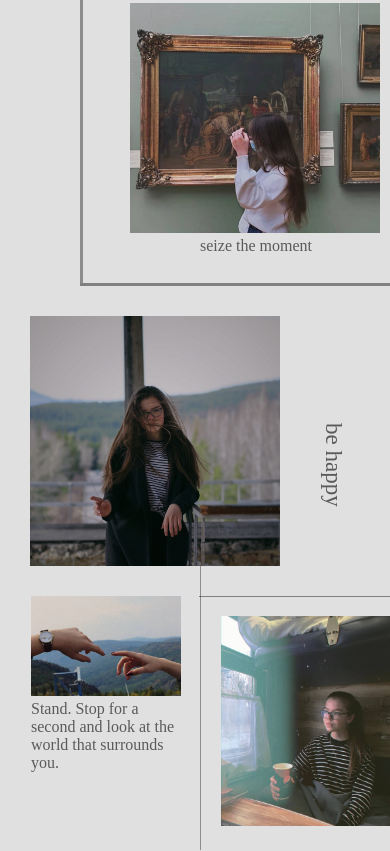
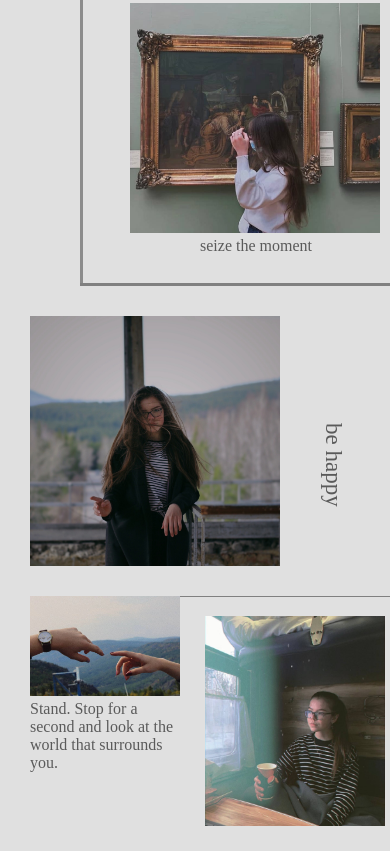
Before and after one commit to Rezolon/Alena_happy_birthday, a plain HTML site: page index.html in a window 390 px wide. Shown: the part 627-1478 px from the top of the page. Drawn offline with nearby package versions, Linux system fonts and the light colour scheme.

Commit message:
Add files via upload

```diff
--- a/index.html
+++ b/index.html
@@ -51,7 +51,6 @@ i love you so much
 			<p>be happy</p>
 		</div>
 		<div class="four">
-			<div class="vl3"></div>
 			<div class="line2"></div>
 			<div class="cont">
 			<img class="four_cvet" src="ruki.jpg" alt="" width="150px" height="100px" data-aos="zoom-out">
--- a/style.css
+++ b/style.css
@@ -233,14 +233,6 @@ header{
    	height: 235px;
    	display: flex;
    }
-   .vl3 {
-		z-index: -1;
-		top: -14%;
-		left: 50%;
-		position: relative;
-	    border-left: 1px solid #000000;
-	    height: 287px;
-	}
 	.four_text{
 		width: 150px;
 		color: #00000099;
@@ -248,13 +240,12 @@ header{
 	.line2 {
 		z-index: 0;
     border-bottom: 1px solid #0000006e;
-    width: 49%;
+    width: 60%;
     position: absolute;
-    left: 51%;
+    left: 40%;
    }
    .five_cvet{
-   	padding-left: 40px;
+   	padding-left: 25px;
    	padding-top: 20px;
-
    }
 }
```
